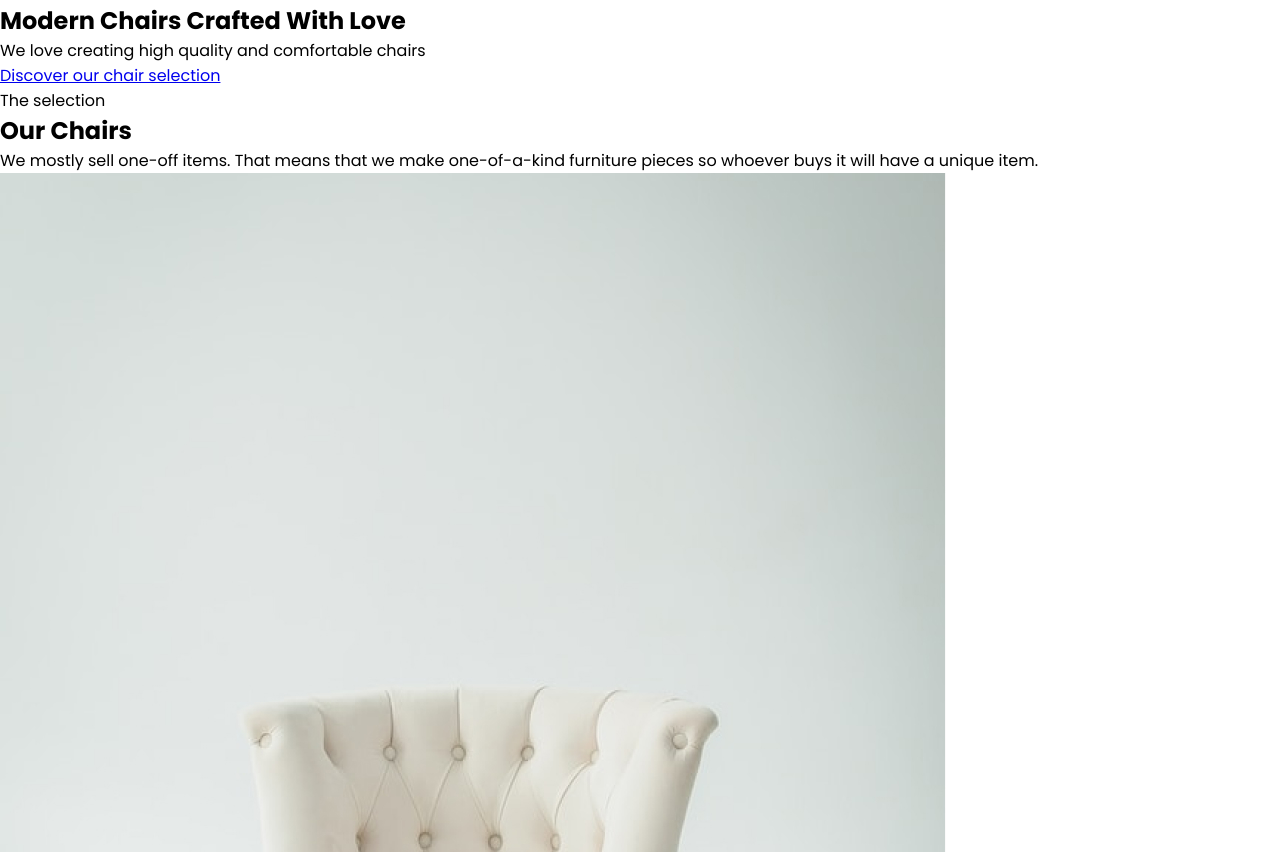
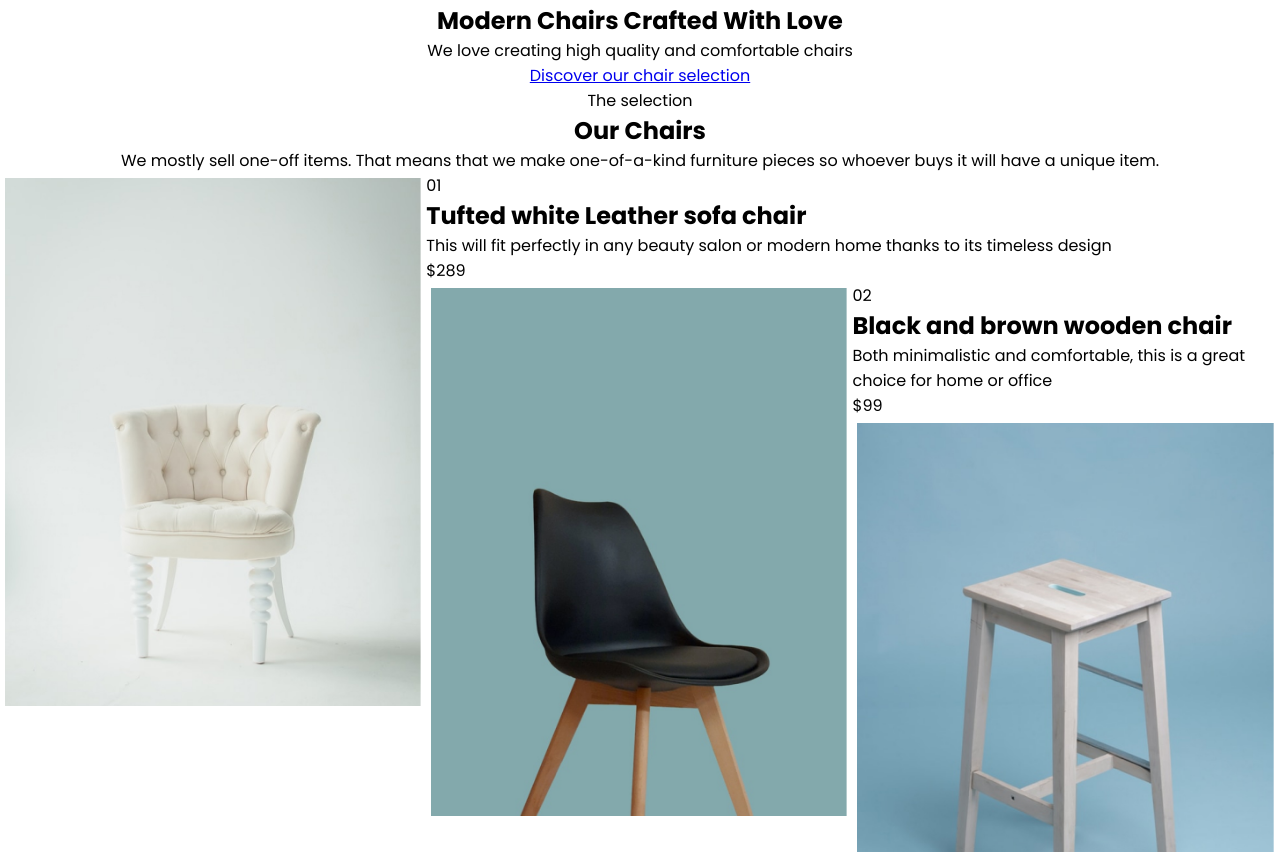
Before and after one commit to Emorgan12/HTML-and-CSS-for-Complete-Beginners-main, a plain HTML site: page Homework-files/landing-page.html in a window 1280 px wide. Shown: the part 68-920 px from the top of the page. Drawn offline with Linux system fonts and the light colour scheme.

Commit message:
its all broken

```diff
--- a/Homework-files/css/landing-page.css
+++ b/Homework-files/css/landing-page.css
@@ -9,3 +9,20 @@
 
 	font-family: poppins, sans-serif;
 }
+
+#home-page, #contact-form, #contact-info, .chair-centre{
+	text-align: center;
+}
+
+.chair img{
+	display: inline-block;
+	float: left;
+	flex: 33.33%;
+	width: 33.3%;
+	padding: 5px;
+
+}
+
+.chair{
+	display: flexbox;
+}
--- a/Homework-files/landing-page.html
+++ b/Homework-files/landing-page.html
@@ -24,37 +24,37 @@
 			<a href="#chairs">Discover our chair selection</a>
 		</section>
 		<section id="chairs">
-			<div>
+			<div class="chair-centre">
 				<p>The selection</p>
 				<h1>Our Chairs</h1>
 				<p>We mostly sell one-off items. That means that we make one-of-a-kind furniture pieces so whoever buys it will have a unique item.</p>
 			</div>
 
-			<div class="sofa-chair">
-				<img src="images/landing-page/furniture-1.jpg" alt="Tufted white Leather sofa chair">
+			<div id="sofa-chair" class="chair">
+				<img src="images/landing-page/furniture-1.jpg" alt="Tufted white Leather sofa chair" class="chair-img">
 				<p>01</p>
 				<h2>Tufted white Leather sofa chair</h2>
 				<p>This will fit perfectly in any beauty salon or modern home thanks to its timeless design</p>
 				<p>$289</p>
 			</div>
 
-			<div class="wooden-chair">
-				<img src="images/landing-page/furniture-2.jpg" alt="Black and brown wooden chair">
+			<div id="wooden-chair" class="chair">
+				<img src="images/landing-page/furniture-2.jpg" alt="Black and brown wooden chair" class="chair-img">
 				<p>02</p>
 				<h2>Black and brown wooden chair</h2>
 				<p>Both minimalistic and comfortable, this is a great choice for home or office</p>
 				<p>$99</p>
 			</div>
 
-			<div class="bar-stool">
-				<img src="images/landing-page/furniture-3.jpg" alt="Rustic wooden bar stool">
+			<div id="bar-stool" class="chair">
+				<img src="images/landing-page/furniture-3.jpg" alt="Rustic wooden bar stool" class="chair-img">
 				<p>03</p>
 				<h2>Rustic wooden bar stool</h2>
 				<p>Made from solid beechwood, this piece will fit nicely in your rustic kitchen</p>
 				<p>$139</p>
 			</div>
 
-			<div>
+			<div class="chair-centre">
 				<p>Interested in our products? <a href="#contact-form">Send us a message</a> or <a href="#contact-info">visit our store</a></p>
 			</div>
 
```
